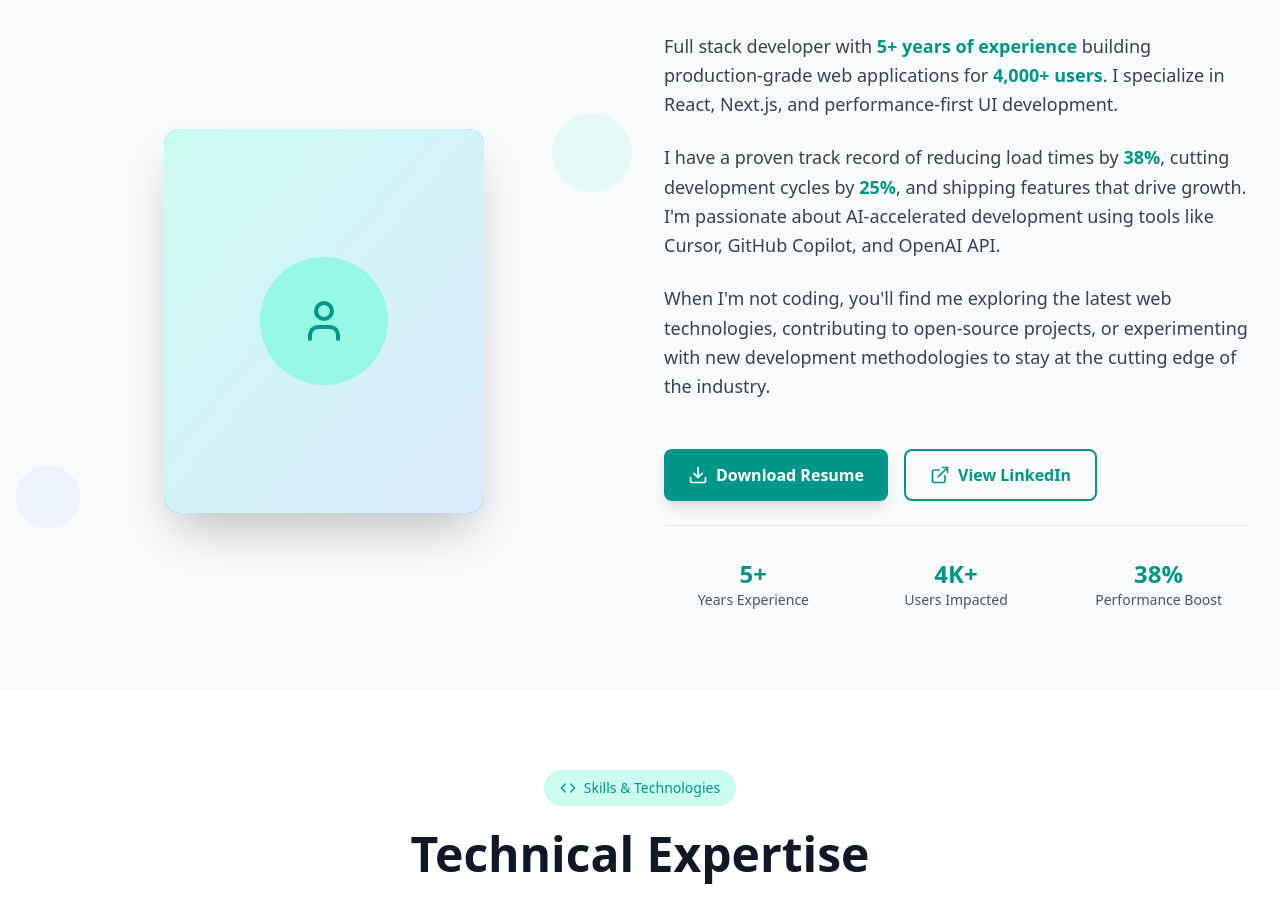
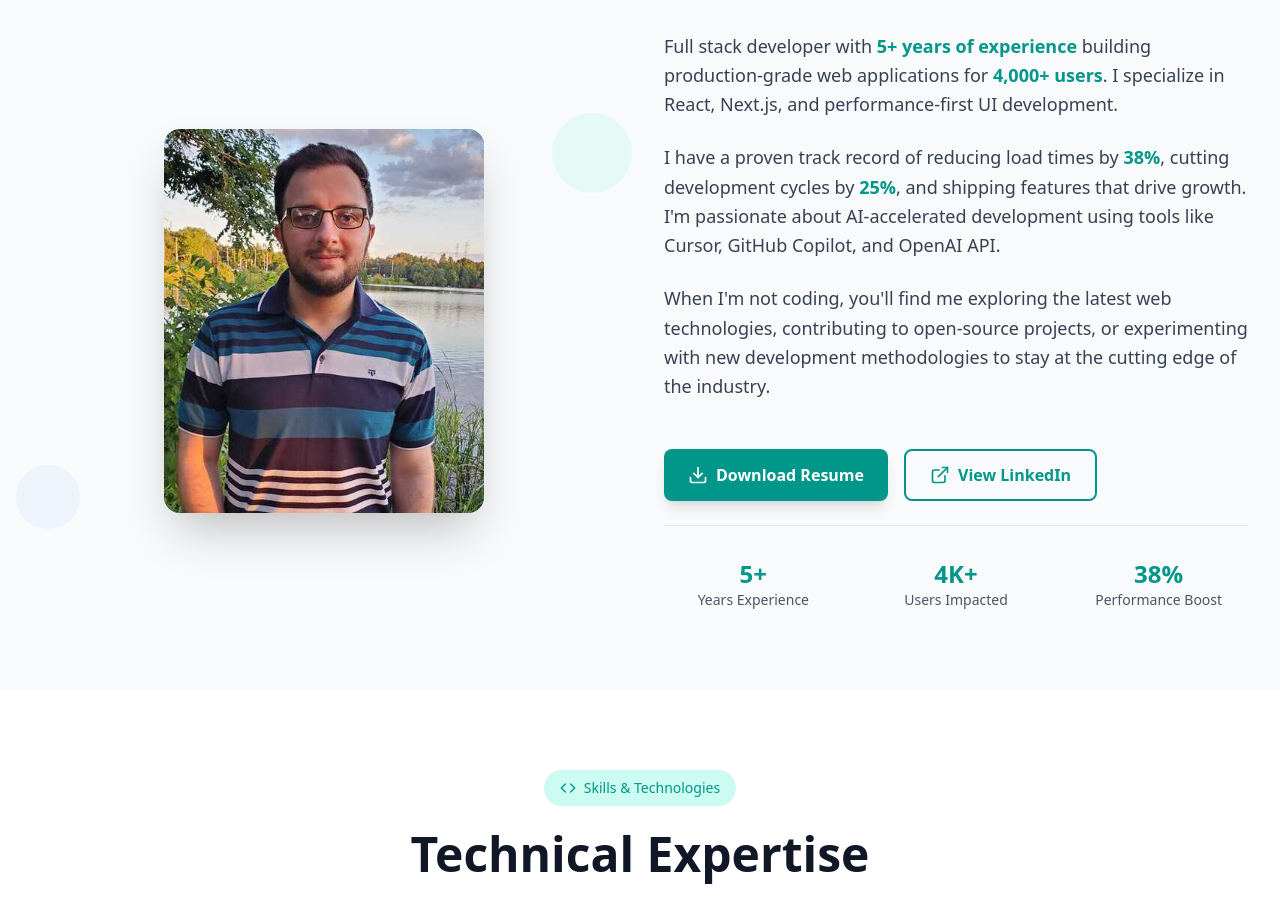
Before and after one commit to mustafabasheer7/portfolio-official, a Next.js app: page / in a window 1280 px wide. Shown: the part 1360-2267 px from the top of the page. Built offline with nearby package versions, Linux system fonts and the light colour scheme.

Commit message:
updated profile pictures

```diff
--- a/src/components/About.tsx
+++ b/src/components/About.tsx
@@ -122,15 +122,12 @@
             <div className="relative group">
               {/* Photo Container */}
               <div className="relative w-80 h-96 mx-auto bg-gradient-to-br from-teal-400 to-blue-500 rounded-2xl overflow-hidden shadow-2xl">
-                {/* Placeholder Avatar */}
-                <div className="absolute inset-0 flex items-center justify-center bg-gradient-to-br from-teal-100 to-blue-100 dark:from-teal-900 dark:to-blue-900">
-                  <div className="w-32 h-32 bg-teal-200 dark:bg-teal-700 rounded-full flex items-center justify-center">
-                    <User
-                      size={48}
-                      className="text-teal-600 dark:text-teal-300"
-                    />
-                  </div>
-                </div>
+                {/* Professional Photo */}
+                <img
+                  src="/Mustafa.jpg"
+                  alt="Mustafa Basheer"
+                  className="absolute inset-0 w-full h-full object-cover"
+                />
 
                 {/* Overlay Effect */}
                 <div className="absolute inset-0 bg-gradient-to-t from-black/20 to-transparent opacity-0 group-hover:opacity-100 transition-opacity duration-300" />
```
Also changed, not shown: public/Mustafa.jpg (added).
